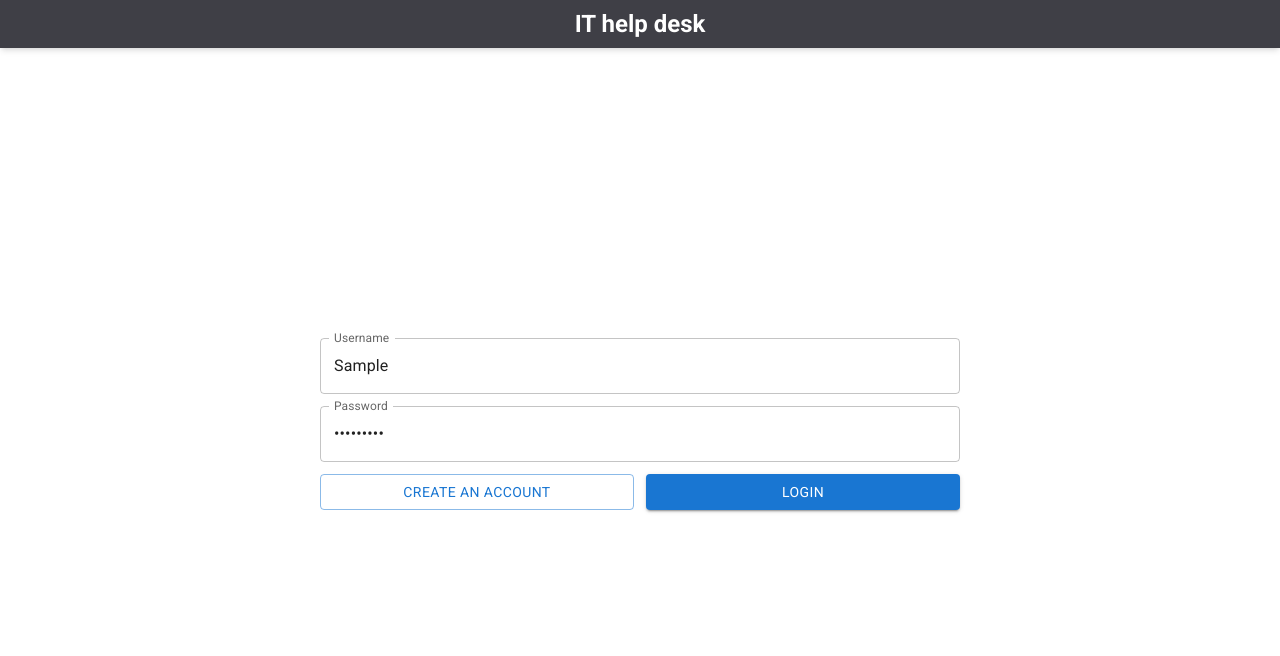
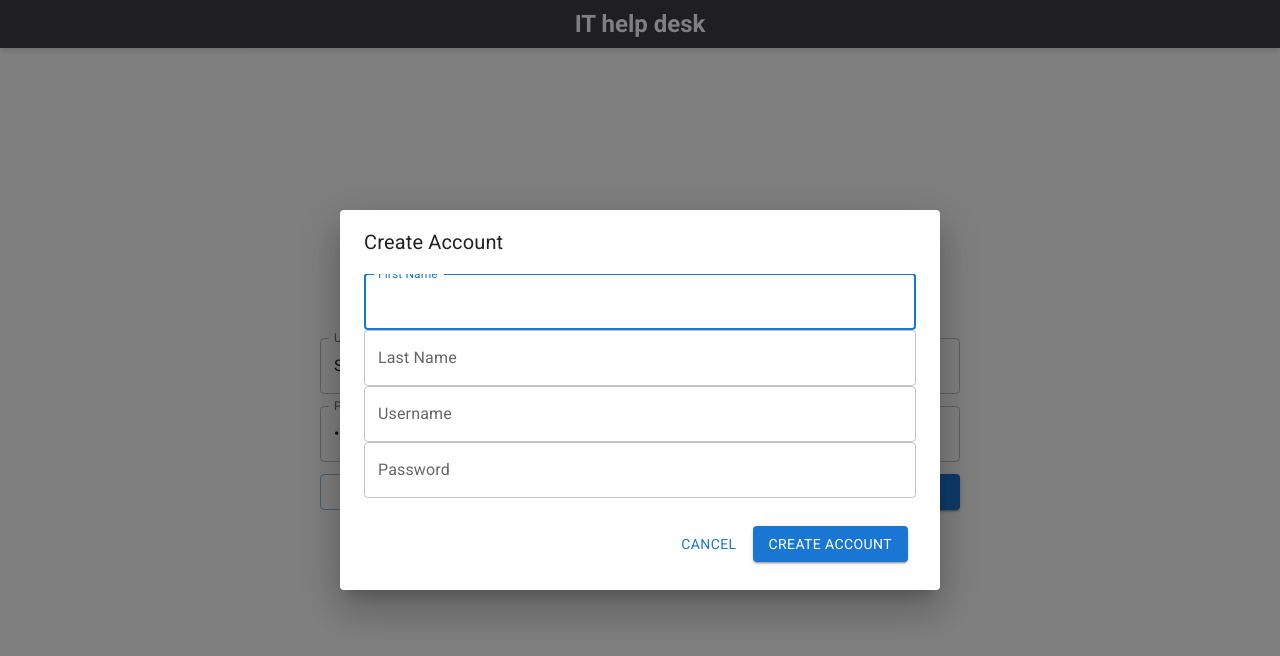
Before and after one commit to alaws66/IT-help-desk, a Next.js app: page / in a window 1280 px wide. Both pictures are taken after typing "Sample", "Sample123" into the empty fields and a click on the button "CREATE AN ACCOUNT". Shown: the top 656 px of the page. Built offline with nearby package versions, Linux system fonts and the light colour scheme.

Commit message:
create account dialog

```diff
--- /dev/null
+++ b/components/CreateAccount.js
@@ -0,0 +1,122 @@
+'use client'
+
+import {
+  Alert,
+  Button,
+  Dialog,
+  DialogActions,
+  DialogContent,
+  DialogTitle,
+  TextField
+} from '@mui/material';
+import { useState } from 'react';
+
+const CreateAccount = ({ open, setOpen }) => {
+  const [alert, setAlert] = useState({
+    success: false,
+    error: false
+  });
+  const [firstName, setFirstName] = useState('');
+  const [lastName, setLastName] = useState('');
+  const [username, setUsername] = useState('');
+  const [password, setPassword] = useState('');
+  const [error, setError] = useState({
+    firstName: false,
+    lastName: false,
+    username: false,
+    password: false
+  });
+
+  const handleChange = (input, set, e) => {
+    set(e.target.value);
+
+    setError({...error, [input]: e.target.value ? false : true});
+  }
+
+  return (
+    <>
+      {/* Account created success alert */}
+      {alert.success &&
+        <Alert
+          severity="success"
+          onClose={() => setAlert({ ...alert, success: false })}
+        >
+          Success - Account created
+        </Alert>
+      }
+
+      {/* Account created error alert */}
+      {alert.error &&
+        <Alert
+          severity="error"
+          onClose={() => setAlert({ ...alert, error: false })}
+        >
+          Error - Unable to create account
+        </Alert>
+      }
+
+      <Dialog open={open}>
+        <DialogTitle>Create Account</DialogTitle>
+        <DialogContent>
+          {/* First name input */}
+          <TextField
+            autoFocus
+            error={error.firstName}
+            id="firstName"
+            label="First Name"
+            value={firstName}
+            helperText={error.firstName && 'Please enter a valid first name'}
+            className="my-3 w-full"
+            onChange={(e) => handleChange('firstName', setFirstName, e)}
+          />
+
+          {/* Last name input */}
+          <TextField
+            error={error.lastName}
+            id="lasttName"
+            label="Last Name"
+            value={lastName}
+            helperText={error.lastName && 'Please enter a valid last name'}
+            className="w-full"
+            onChange={(e) => handleChange('lastName', setLastName, e)}
+          />
+
+          {/* Username input */}
+          <TextField
+            error={error.username}
+            id="username"
+            label="Username"
+            value={username}
+            helperText={error.username && 'Please enter a valid username'}
+            className="my-3 w-full"
+            onChange={(e) => handleChange('username', setUsername, e)}
+          />
+
+          {/* Password input */}
+          <TextField
+            error={error.password}
+            type="password"
+            id="password"
+            label="Password"
+            value={password}
+            helperText={error.password && 'Please enter a valid password'}
+            className="w-full"
+            onChange={(e) => handleChange('password', setPassword, e)}
+          />
+
+          {/* Action buttons */}
+          <DialogActions className="mt-5 p-0">
+            <Button onClick={() => setOpen(false)}>Cancel</Button>
+            <Button
+              variant="contained"
+            >
+              Create Account
+            </Button>
+          </DialogActions>
+        </DialogContent>
+      </Dialog>
+    </>
+  );
+}
+
+export default CreateAccount;
--- a/components/LoginForm.js
+++ b/components/LoginForm.js
@@ -5,6 +5,7 @@ import { RotateRightRounded } from '@mui/icons-material';
 import { Alert, Button, TextField } from '@mui/material';
 import { useRouter } from 'next/navigation';
 import { useState } from 'react';
+import CreateAccount from './CreateAccount';
 
 const LoginForm = () => {
   const router = useRouter();
@@ -17,6 +18,8 @@ const LoginForm = () => {
     password: false,
     login: false
   });
+
+  const [open, setOpen] = useState(false);
 
   const handleLogin = async (e) => {
     // set loading icon
@@ -81,6 +84,7 @@ const LoginForm = () => {
         <Button
           variant="outlined"
           className="w-full"
+          onClick={() => setOpen(true)}
         >
           Create an account
         </Button>
@@ -93,6 +97,9 @@ const LoginForm = () => {
           {loading ? <RotateRightRounded className="animate-spin" /> : 'Login' }
         </Button>
       </div>
+
+      {/* create account dialog popup */}
+      <CreateAccount open={open} setOpen={setOpen} />
     </form>
   );
 }
```
